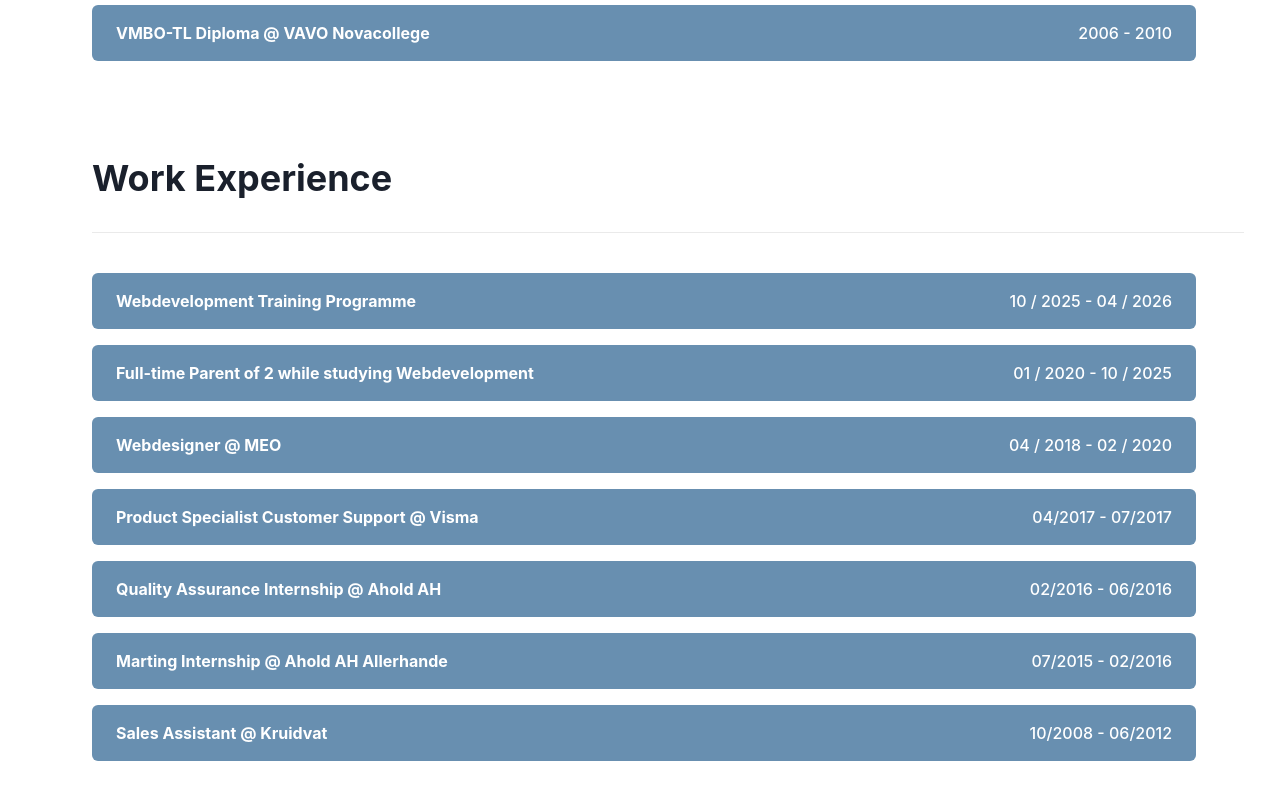
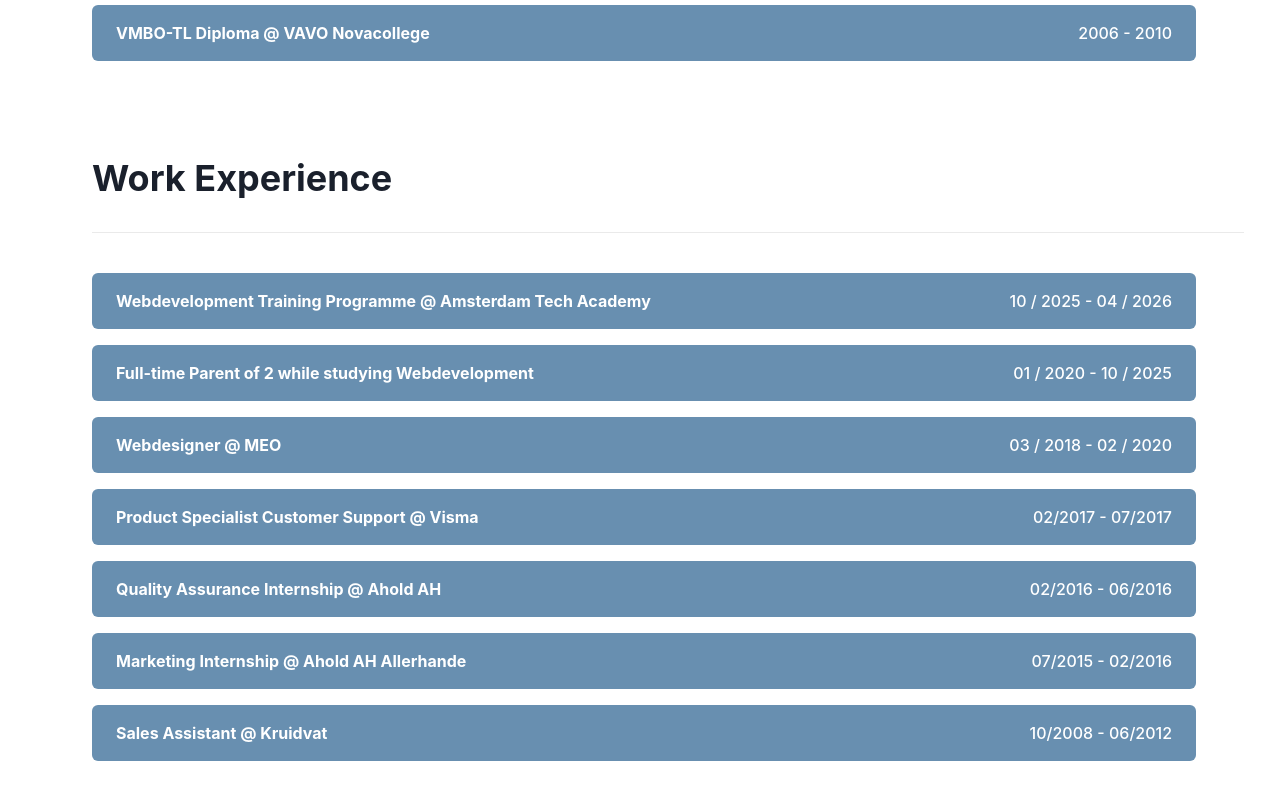
Before and after one commit to Annie113/my_portfolio, a React (Vite) app: page /experience in a window 1280 px wide. Shown: the part 552-1352 px from the top of the page. Built offline with nearby package versions, Linux system fonts and the light colour scheme.

Commit message:
update experience

```diff
--- a/src/pages/Experience.jsx
+++ b/src/pages/Experience.jsx
@@ -305,7 +305,7 @@
                     justifyContent="space-between"
                   >
                     <Text fontWeight="bold">
-                      Webdevelopment Training Programme
+                      Webdevelopment Training Programme @ Amsterdam Tech Academy
                     </Text>
                     <Text fontWeight="medium"> 10 / 2025 - 04 / 2026 </Text>
                   </AccordionButton>
@@ -317,7 +317,7 @@
                   borderRadius="md"
                 >
                   <Text fontSize="sm" mb={2}>
-                    📍 Haarlem, The Netherlands &nbsp;&nbsp; 🔗{" "}
+                    📍 Amsterdam, The Netherlands &nbsp;&nbsp; 🔗{" "}
                   </Text>
                   <Text fontSize="sm" mb={4}>
                     Strengtening my skills in HTML, CSS and Bootstrap by working with a similar CMS as Wordpress.
@@ -411,7 +411,7 @@
                     <Text fontWeight="bold">
                       Webdesigner @ MEO
                     </Text>
-                    <Text fontWeight="medium"> 04 / 2018 - 02 / 2020 </Text>
+                    <Text fontWeight="medium"> 03 / 2018 - 02 / 2020 </Text>
                   </AccordionButton>
                 </h3>
                 <AccordionPanel
@@ -431,9 +431,8 @@
                     </Link>
                   </Text>
                   <Text fontSize="sm" mb={4}>
-                    This was my first professional role in coding. I began as an intern and later transitioned into
-                    a part-time position. During this time, I worked extensively with WordPress, CSS, HTML, and
-                    Adobe Photoshop, and also created design mock-ups using Adobe XD.
+                    This was my first professional role in coding. I worked extensively with WordPress (WPBakery), CSS, HTML, and
+                    Adobe Photoshop, WooCommerce and also created design mock-ups using Adobe XD.
                   </Text>
                   <HStack spacing={2} flexWrap="wrap">
                     {["HTML", "CSS", "Wordpress", "Adobe XD", "Adobe Photoshop", "Woocommerce", "WPBakery"].map(
@@ -473,7 +472,7 @@
                     <Text fontWeight="bold">
                      Product Specialist Customer Support @ Visma
                     </Text>
-                    <Text fontWeight="medium"> 04/2017 - 07/2017</Text>
+                    <Text fontWeight="medium"> 02/2017 - 07/2017</Text>
                   </AccordionButton>
                 </h3>
                 <AccordionPanel
@@ -585,7 +584,7 @@
                     justifyContent="space-between"
                   >
                     <Text fontWeight="bold">
-                     Marting Internship @ Ahold AH Allerhande
+                     Marketing Internship @ Ahold AH Allerhande
                     </Text>
                     <Text fontWeight="medium"> 07/2015 - 02/2016</Text>
                   </AccordionButton>
```
